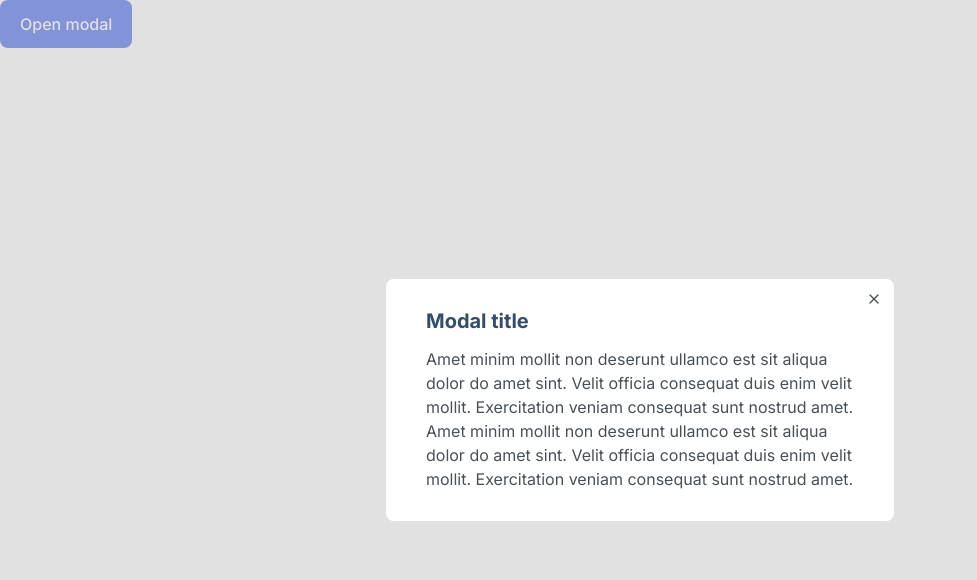
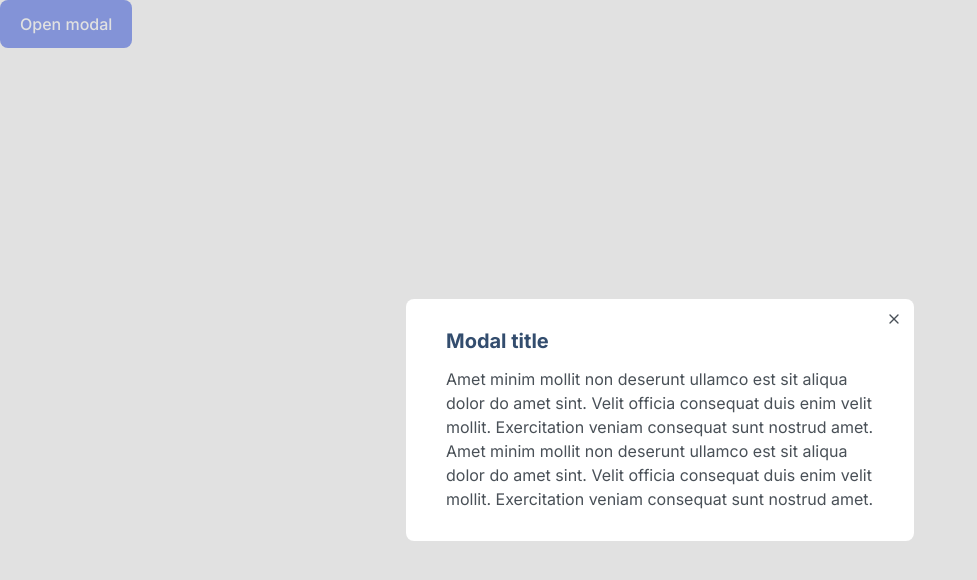
Before and after one commit to vpetrenko90/htmlcss-20210916_vika-petrenko, a website: page 05-lection3/02-modal/index.html in a window 1280 px wide. Both pictures are taken after a click on the button "Open modal". Shown: the whole page, without its empty margins (0-977 px from the left). Drawn offline with nearby package versions, Linux system fonts and the light colour scheme.

Commit message:
feat(lecture-3): modal fix pull request

```diff
--- a/05-lection3/02-modal/index.html
+++ b/05-lection3/02-modal/index.html
@@ -11,7 +11,6 @@
     <body>
         <button id="modal-open" class="button button_primary">Open modal</button>
         <div id="modal" class="modal">
-            <div class="modal__container">
             <div class="modal__content">
                 <div id="modal-close" class="modal__close">
                     <svg width="16" height="16" viewBox="0 0 16 16" fill="none" xmlns="http://www.w3.org/2000/svg">
@@ -28,7 +27,6 @@
                 </div>
             </div>
         </div>
-        </div>
     </body>
     <script src="./index.js"></script>
 </html>
--- a/05-lection3/02-modal/modal.css
+++ b/05-lection3/02-modal/modal.css
@@ -1,6 +1,6 @@
 .modal {
     display: none;
-    position: absolute;
+    position: fixed;
     top: 0;
     left: 0 ;
     width: 100%;
@@ -8,14 +8,11 @@
     background-color: var(--modal-background);
     box-sizing: border-box;
 }
-.modal__container {
-    display: flex;
-    justify-content: center;
-    align-items: center;
-    height: 100%;
-}
 .modal__content {
-    position: relative;
+    position: absolute;
+    top: 50%;
+    left: 50%;
+    transform: translate(-50%, -50%);
     max-width: 428px;
     width: 100%;
     margin: 20px;
```
Lines whose indentation alone changed are shown as unchanged.
